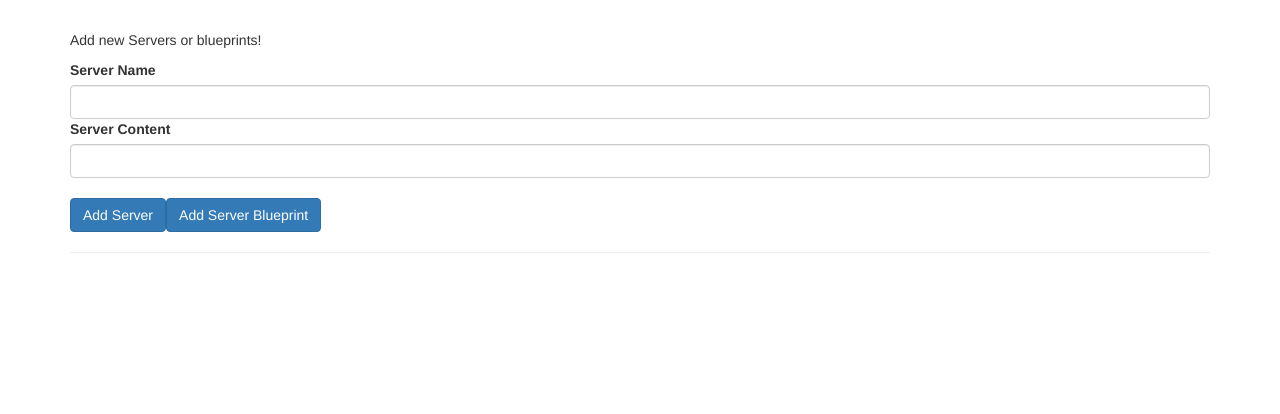
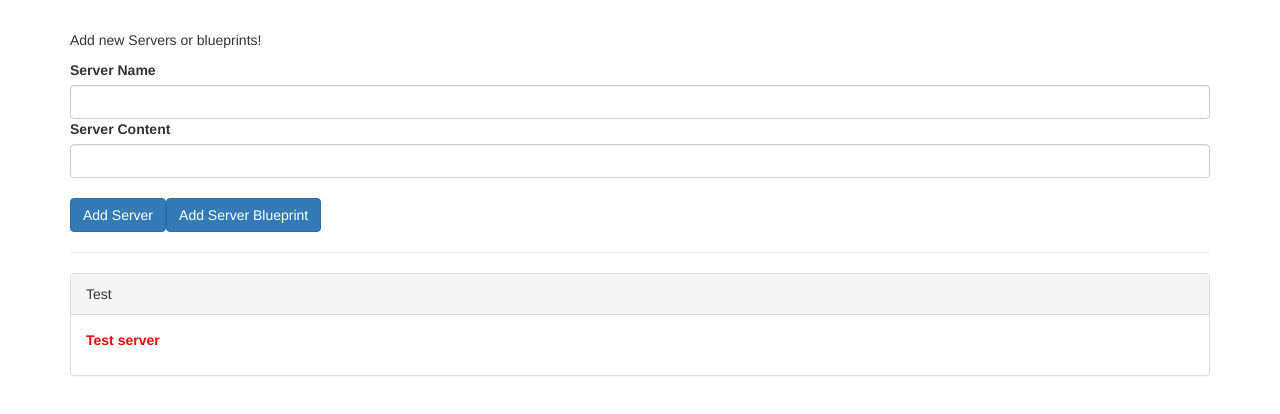
Before and after one commit to sriramtorvi/angular-oyz5hu-test, an Angular app: page / in a window 1280 px wide. Shown: the top 414 px of the page. Built offline with nearby package versions, Linux system fonts and the light colour scheme.

Commit message:
5 files modified

```diff
--- a/src/app/app.component.html
+++ b/src/app/app.component.html
@@ -3,7 +3,8 @@
   <hr>
   <div class="row">
     <div class="col-xs-12">
-      <app-server-element *ngFor = "let serverElement of serverElements"></app-server-element>
+      <app-server-element *ngFor = "let serverElement of serverElements"
+      [element]="serverElement"></app-server-element>
     </div>
   </div>
 </div>
--- a/src/app/app.component.ts
+++ b/src/app/app.component.ts
@@ -6,5 +6,5 @@
   styleUrls: ['./app.component.css']
 })
 export class AppComponent {
-  serverElements = [];
+  serverElements = [{type: 'server', name: 'Test', content: 'Test server'}];
 }
--- a/src/app/cockpit/cockpit.component.ts
+++ b/src/app/cockpit/cockpit.component.ts
@@ -10,18 +10,18 @@
   newServerContent = '';
 
   onAddServer() {
-    this.serverElements.push({
-      type: 'server',
-      name: this.newServerName,
-      content: this.newServerContent
-    });
+    // this.serverElements.push({
+    //   type: 'server',
+    //   name: this.newServerName,
+    //   content: this.newServerContent
+    // });
   }
 
   onAddBlueprint() {
-    this.serverElements.push({
-      type: 'blueprint',
-      name: this.newServerName,
-      content: this.newServerContent
-    });
+    // this.serverElements.push({
+    //   type: 'blueprint',
+    //   name: this.newServerName,
+    //   content: this.newServerContent
+    // });
   }
 }
--- a/src/app/server-element/server-element.component.html
+++ b/src/app/server-element/server-element.component.html
@@ -1,6 +1,5 @@
 <div
-  class="panel panel-default"
-  >
+  class="panel panel-default">
   <div class="panel-heading">{{ element.name }}</div>
   <div class="panel-body">
     <p>
--- a/src/app/server-element/server-element.component.ts
+++ b/src/app/server-element/server-element.component.ts
@@ -1,9 +1,9 @@
-import { Component } from '@angular/core'
+import { Component, Input } from '@angular/core'
 
 @Component({
   selector: 'app-server-element',
   templateUrl: './server-element.component.html'
 })
 export class ServerElementComponent {
-
+  @Input() element: {type: string, name: string, content: string};
 }
```
